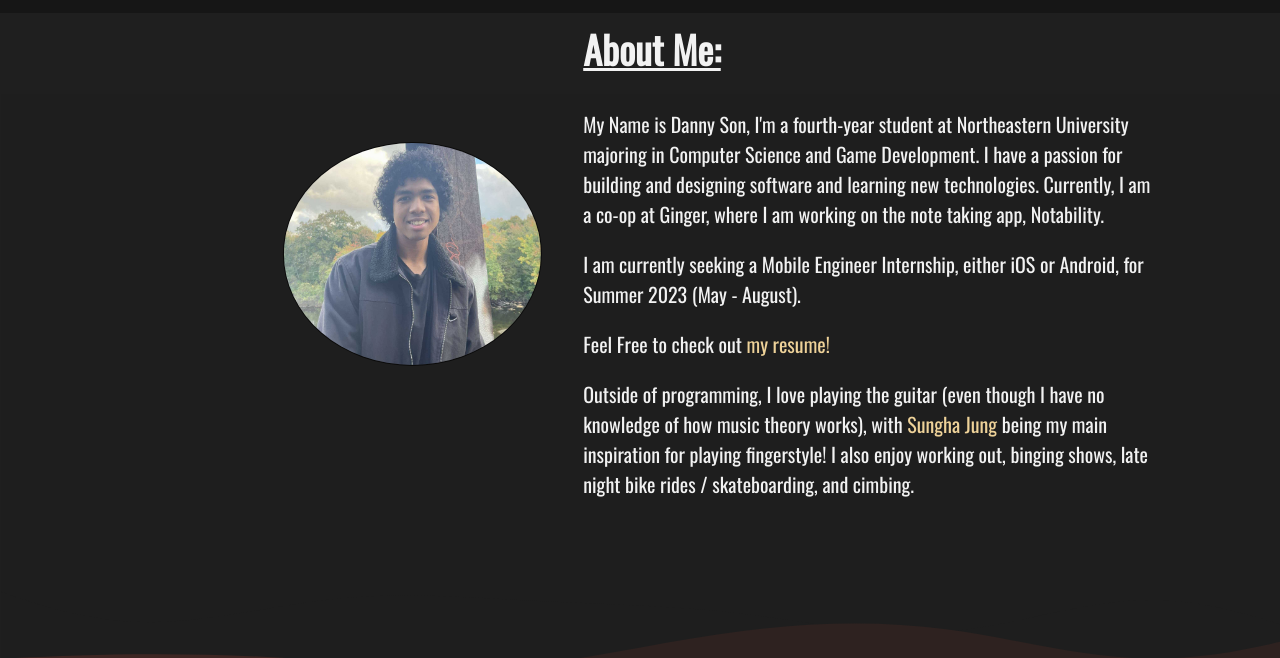
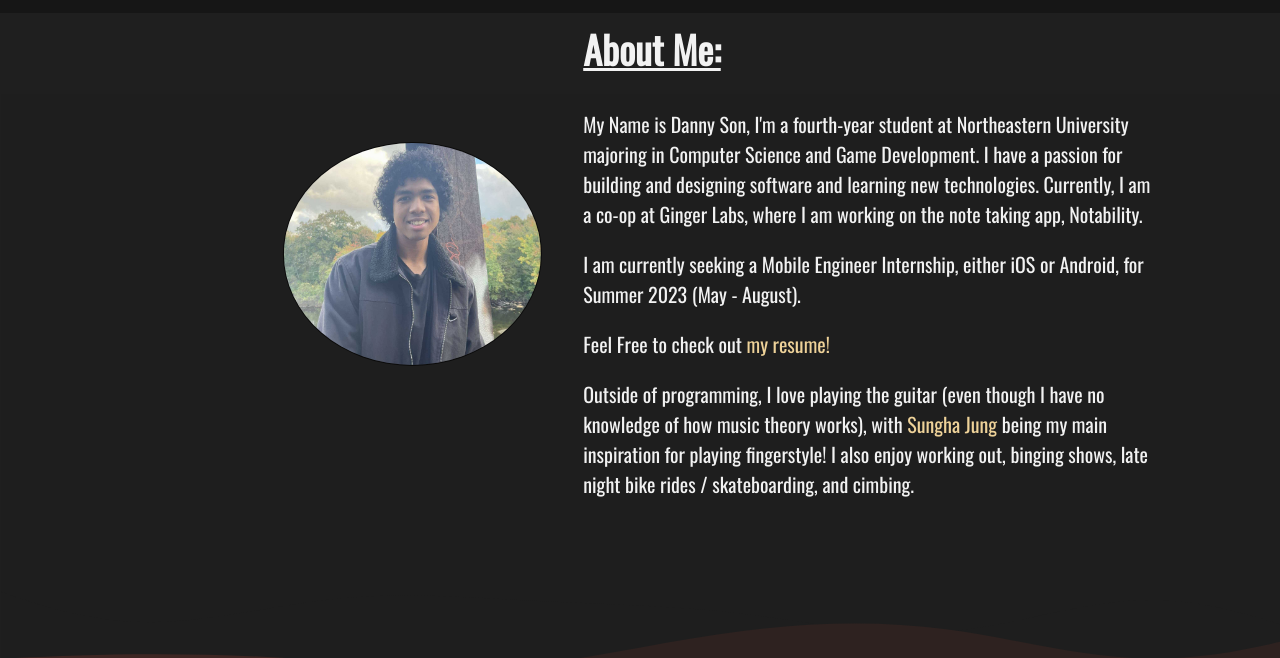
Before and after one commit to danny-son/Personal-Portfolio, a plain HTML site: page index.html in a window 1280 px wide. Shown: the part 66-724 px from the top of the page. Drawn offline with nearby package versions, Linux system fonts and the light colour scheme; files whose address does not match are found by name.

Commit message:
typo for Ginger Labs

```diff
--- a/index.html
+++ b/index.html
@@ -75,7 +75,7 @@
           My Name is Danny Son, I'm a fourth-year student at Northeastern University majoring in Computer
           Science and Game Development. I have a passion for building and designing software and learning new
           technologies.
-          Currently, I am a co-op at Ginger, where I am working on the note taking app, Notability.
+          Currently, I am a co-op at Ginger Labs, where I am working on the note taking app, Notability.
         </p>
         <p> I am currently seeking a Mobile Engineer Internship, either iOS or Android, for Summer 2023 (May - August).</p>
         <p>
```
